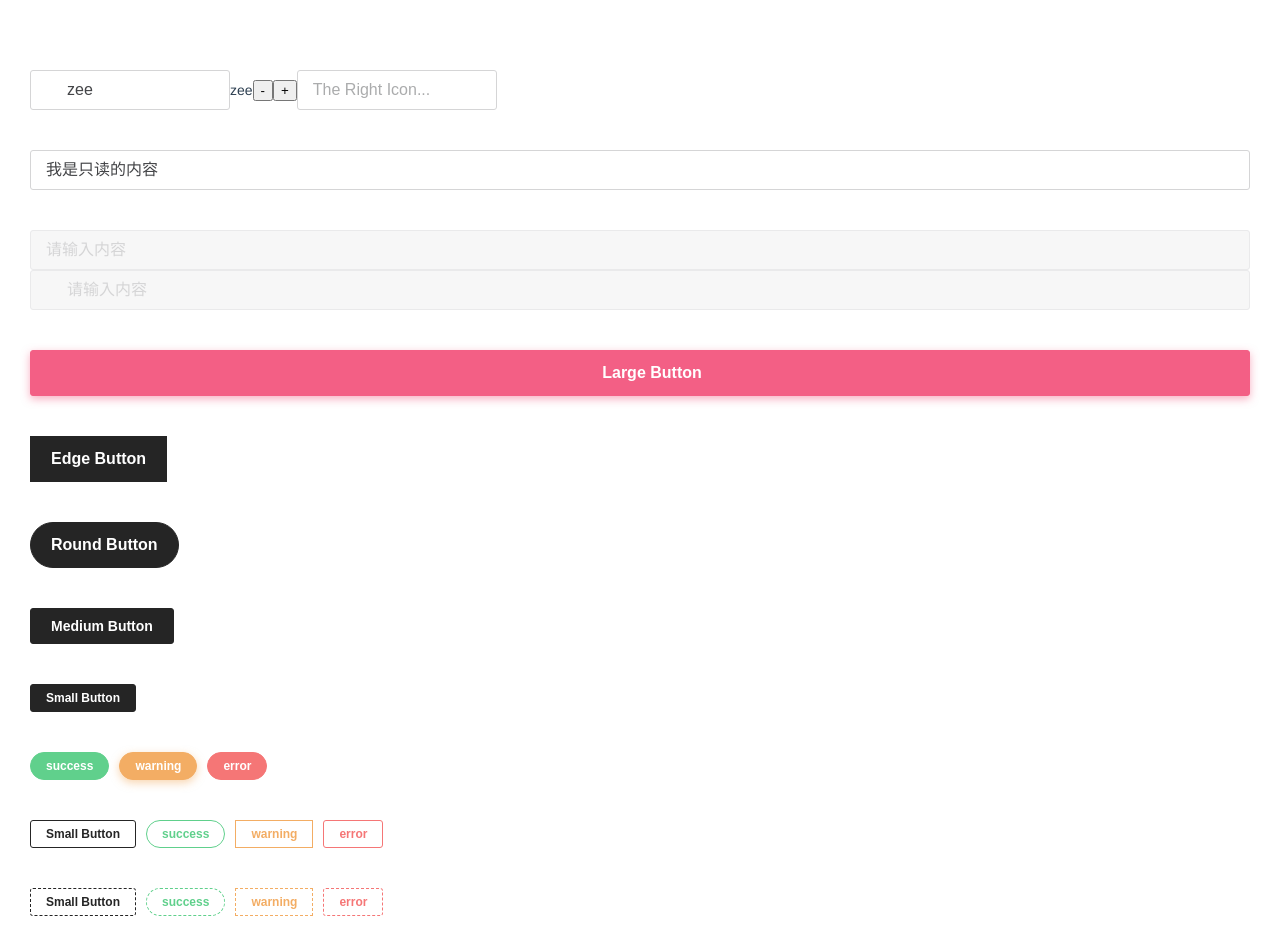
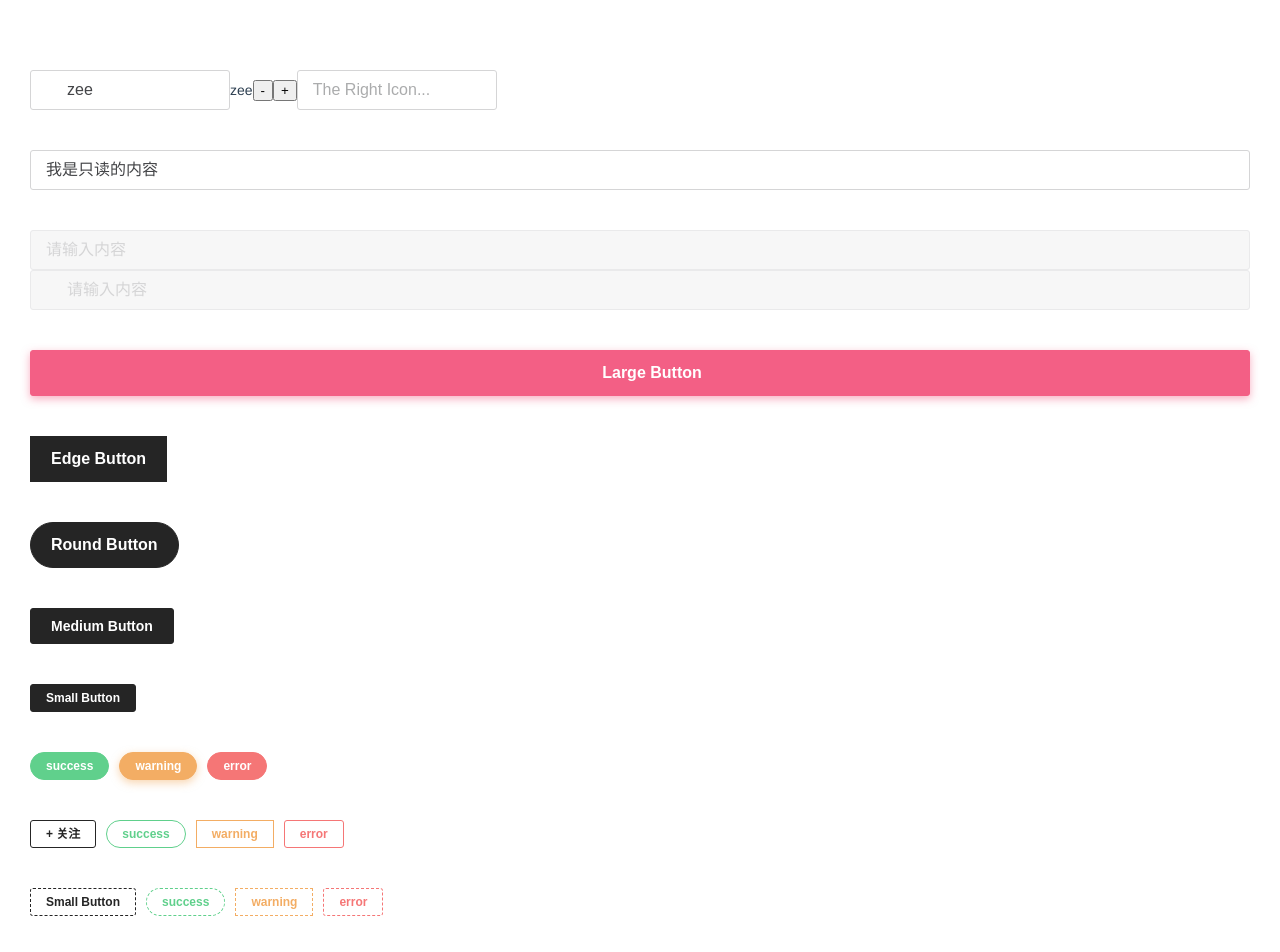
Before and after one commit to funny-man/uzi-vue, a Vue app: page / in a window 1280 px wide. Shown: the top 952 px of the page. Built offline with nearby package versions, Linux system fonts and the light colour scheme.

Commit message:
更新README

```diff
--- a/src/App.vue
+++ b/src/App.vue
@@ -34,7 +34,7 @@
     <z-button class="my-icon" shadow  round type="warning" size="small">warning</z-button>
     <z-button class="my-icon" round type="error" size="small">error</z-button>
     <div class="gap"/>
-    <z-button class="my-icon" ghost size="small">Small Button</z-button>
+    <z-button class="my-icon" ghost size="small">+ 关注</z-button>
     <z-button class="my-icon" round ghost type="success" size="small">success</z-button>
     <z-button class="my-icon" shadow edge ghost type="warning" size="small">warning</z-button>
     <z-button class="my-icon" ghost type="error" size="small">error</z-button>
```
Also changed, not shown: 1 other file (tests, documents, lock files or other folders).
